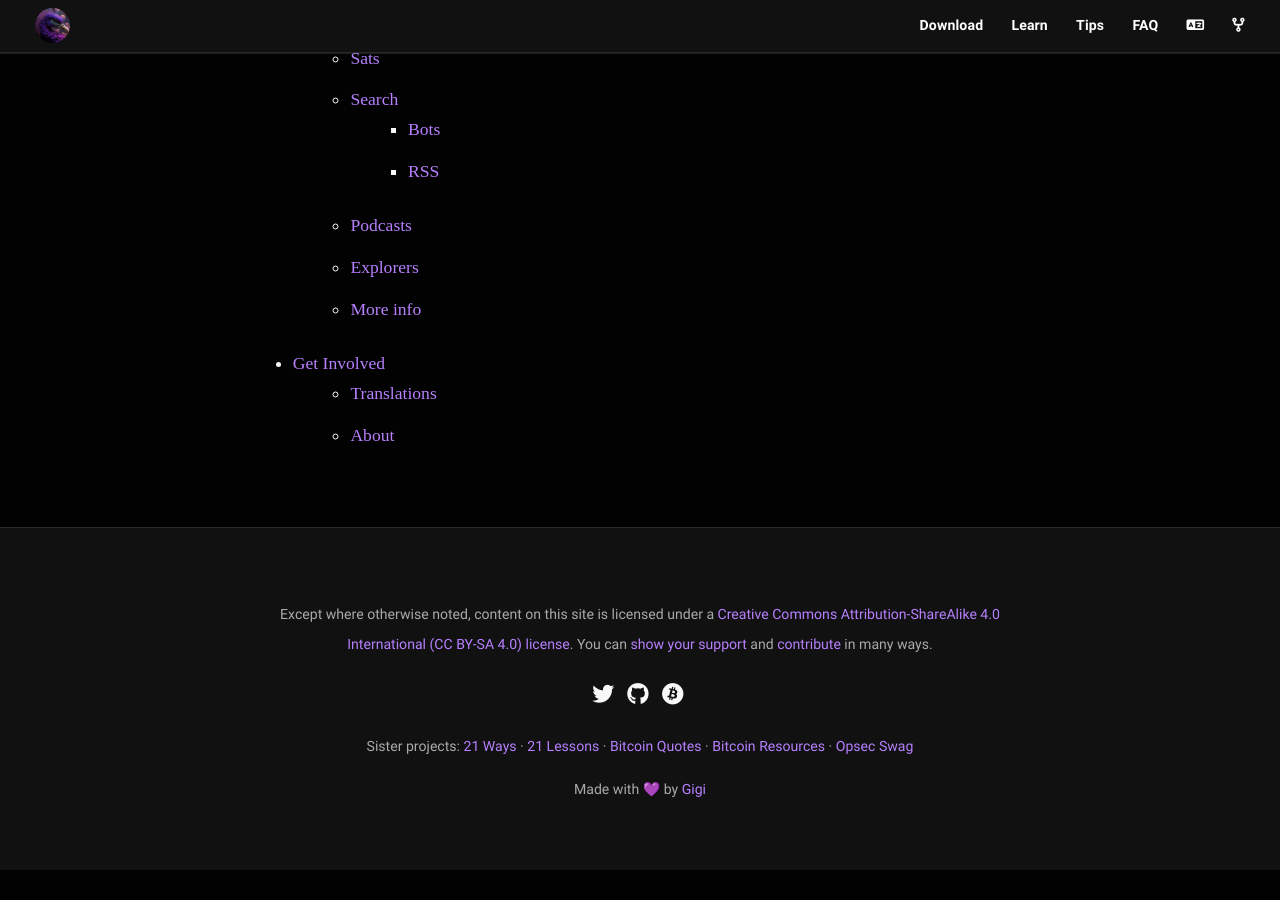
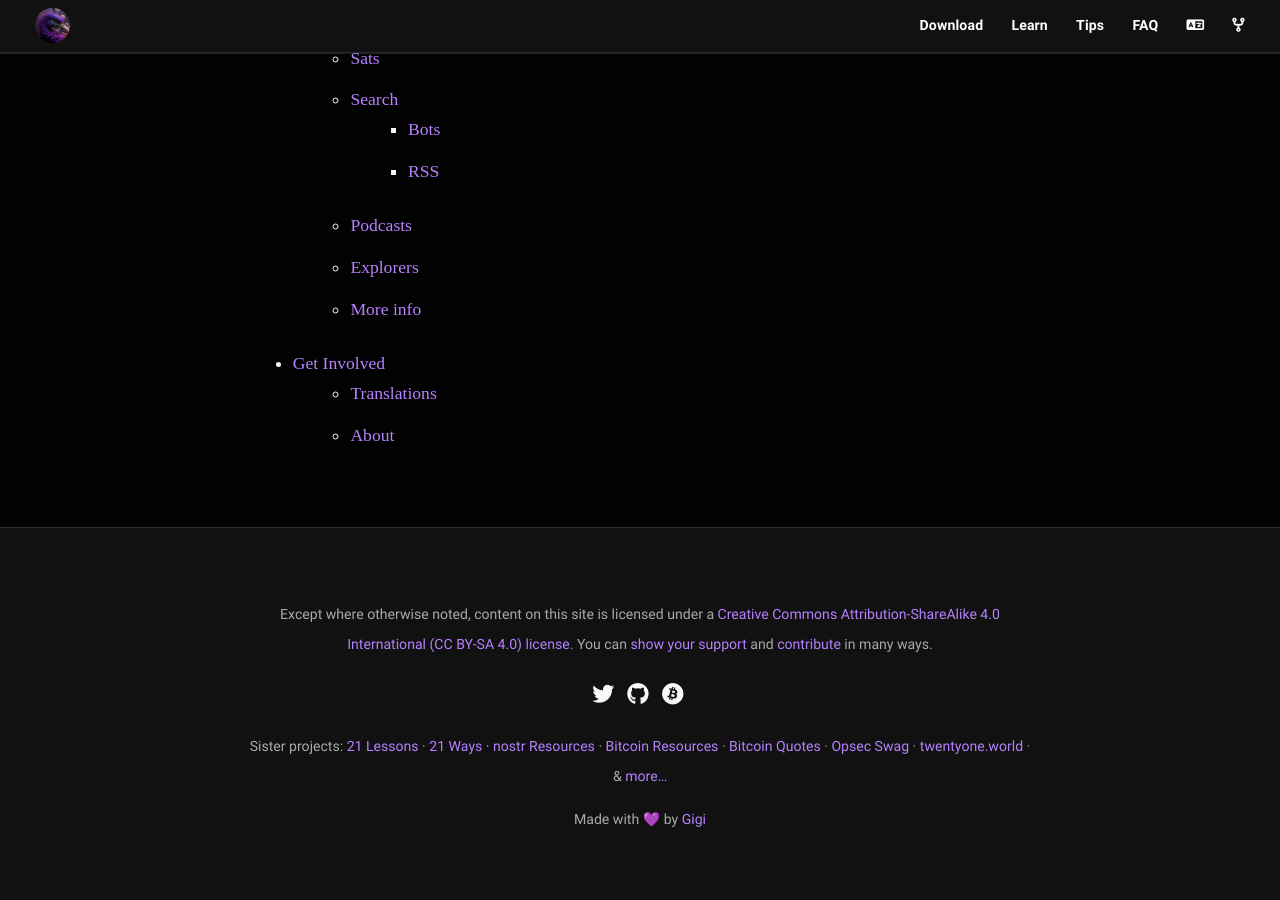
Before and after one commit to nostr-resources/nostr-resources.github.io, a Jekyll site: the page built from index.md, in a window 1280 px wide and 900 px high, scrolled down 17006 px. Built offline with Jekyll 4.4.1, drawn with Linux system fonts in a browser that asks for light colours; some web fonts are replaced; before the commit the page ends 17876 px from its top, so only the background shows below that.

Commit message:
feat(footer): use data for sisters

```diff
--- a/_includes/footer.html
+++ b/_includes/footer.html
@@ -17,11 +17,11 @@
       <p class="sister_projects">
         <small>
           Sister projects:
-          <a href="https://21-ways.com">21 Ways</a> ·
-          <a href="https://21lessons.com">21 Lessons</a> ·
-          <a href="https://www.bitcoin-quotes.com">Bitcoin Quotes</a> ·
-          <a href="https://bitcoin-resources.com">Bitcoin Resources</a> ·
-          <a href="https://opsecswag.com/">Opsec Swag</a>
+          {% for proj in site.data.projects %}
+          {% if site.code == proj.code %}{% continue %}{% endif %}
+          <a href="{{ proj.link }}">{{ proj.name }}</a> ·
+          {% endfor %}
+          & <a href="https://dergigi.com/projects">more…</a>
         </small>
       </p>
       <p class="license">
```
